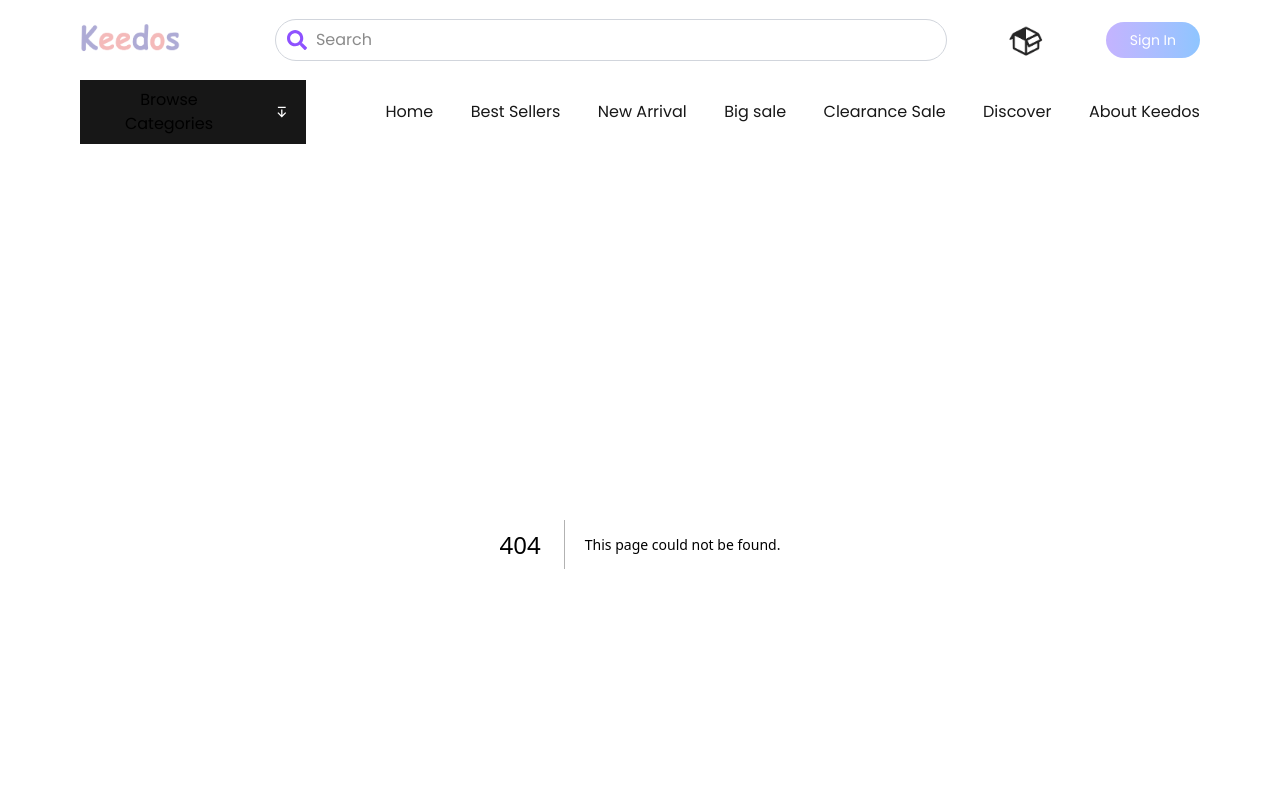
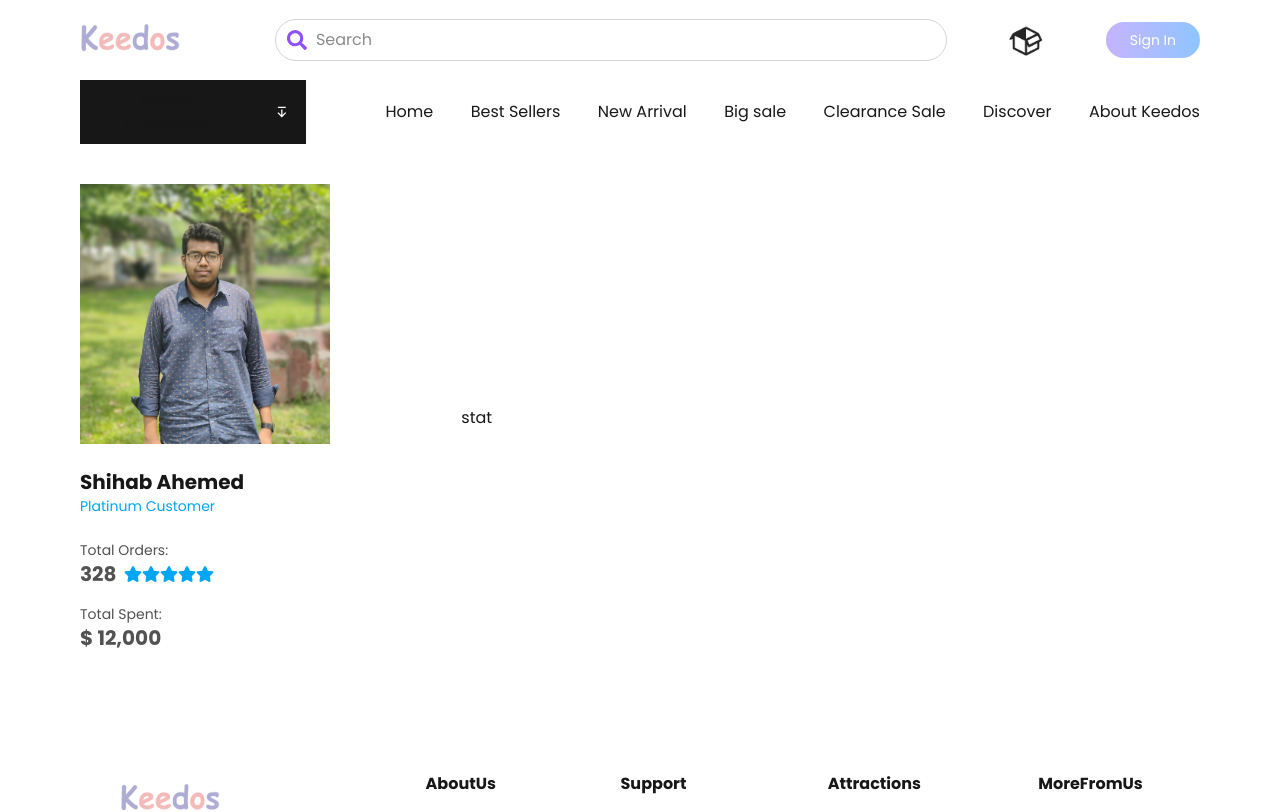
Before and after one commit to Shihab221/keedosweb, a Next.js app: page /userProfile in a window 1280 px wide. Before the commit this address had no page. Shown: the top 812 px of the page. Built offline with nearby package versions, Linux system fonts and the light colour scheme; a web font is replaced by a local one.

Commit message:
profile started

```diff
--- /dev/null
+++ b/app/(main)/userProfile/page.tsx
@@ -0,0 +1,45 @@
+import Image from 'next/image'
+import React from 'react'
+import profile from "../../../public/images/profile.jpg"
+import { FaStar } from 'react-icons/fa'
+const page = () => {
+  return (
+    <div className='flex flex-col sm:flex-row  items-center gap-2 px-20 py-10 text-neutral-900'>
+      {/* left side user personal data */}
+      <div className='w-full sm:w-1/3'>
+            <Image
+                src={profile}
+                alt='user_image'
+                width={250}
+                height={250}
+                className='  '
+            />
+            <div className='flex flex-col mt-6'>
+                <p className='text-neutral-900 font-semibold text-xl'>Shihab Ahemed</p>
+                <p className='text-sky-500 text-sm'>Platinum Customer</p>
+                <p className='text-neutral-600 text-sm mt-6 '>Total Orders:<br/>
+                <span className='text-xl font-semibold flex flex-row'>328
+                    <span className='flex flex-row items-center px-2'>
+                        {[...Array(5)].map((_, i) => (
+                          <FaStar key={i} size={18} className='text-sky-500'/>
+                        ))}
+                    </span>
+                </span>
+
+                </p>
+                <p className='text-neutral-600 text-sm mt-4'>Total Spent:<br/>
+                <span className='text-xl font-semibold'>$ 12,000</span>
+                </p>
+            </div>
+
+      </div>
+
+      {/* right side user statistics */}
+      <div>
+        stat
+      </div>
+    </div>
+  )
+}
+
+export default page
```
Also changed, not shown: public/images/profile.jpg (added).
